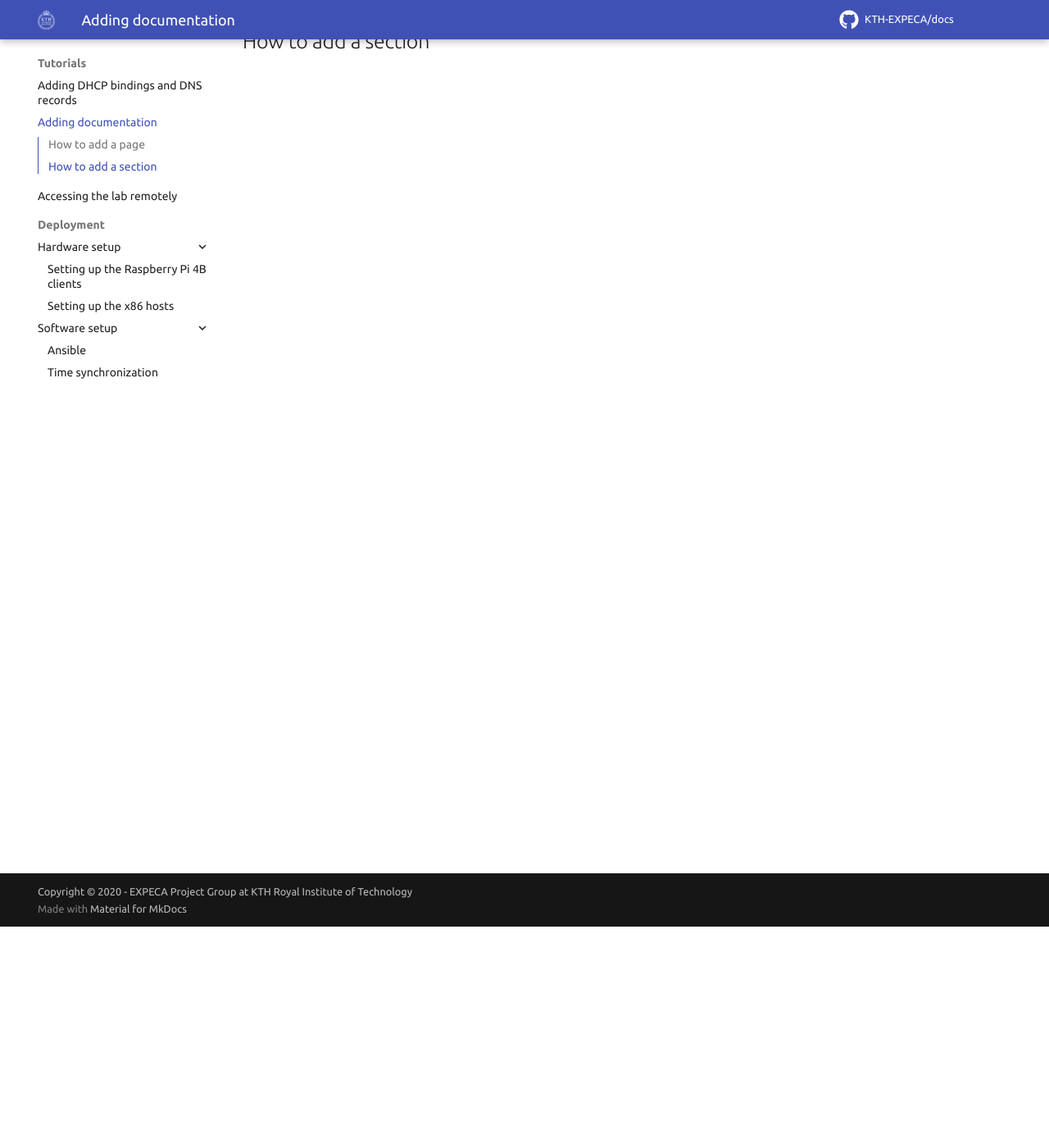
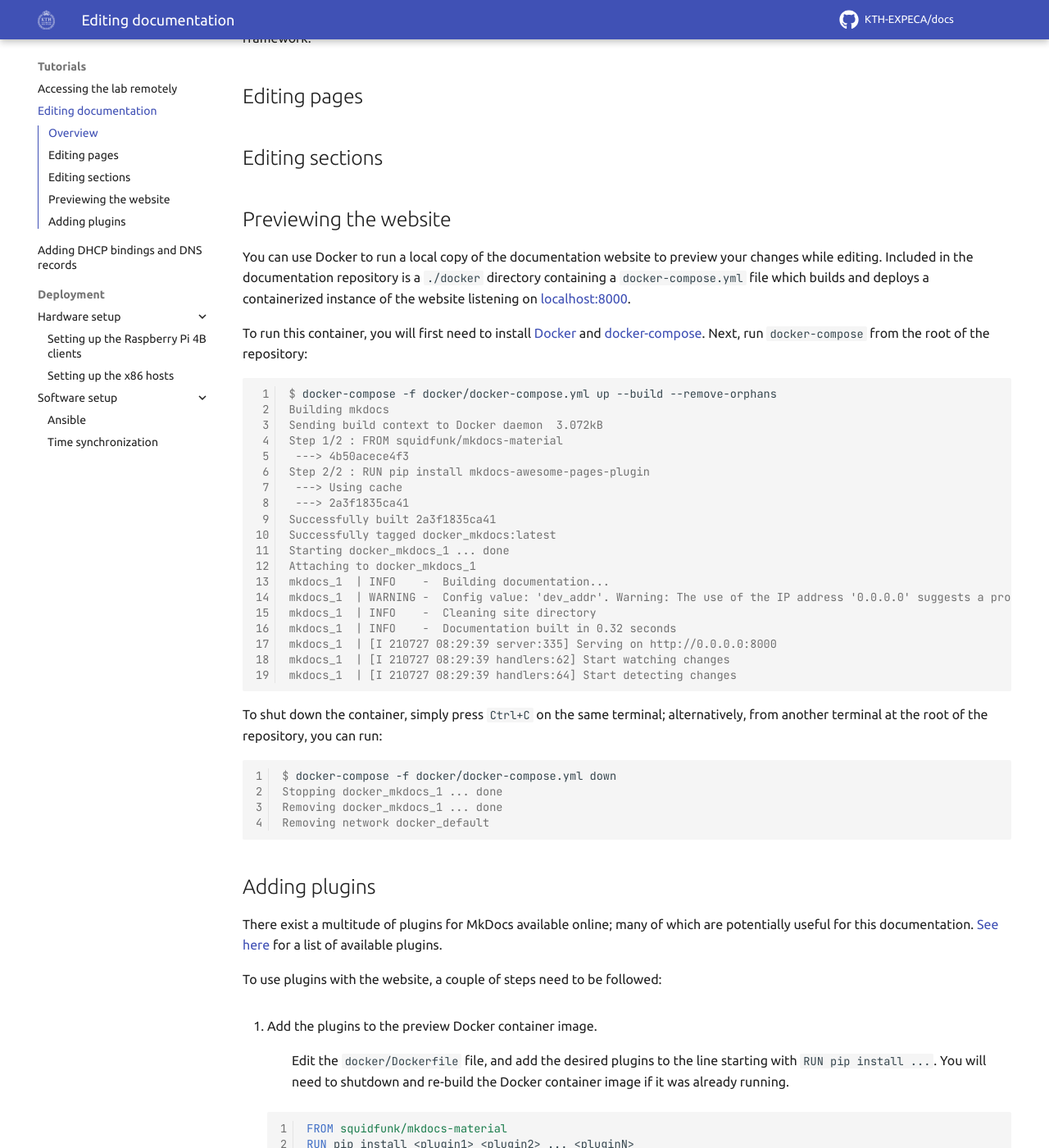
Before and after one commit to KTH-EXPECA/devdocs, an MkDocs documentation site: the page built from docs/tutorials/adding_documentation.md, in a window 1280 px wide and 1400 px high, scrolled down 270 px. Shown: the whole window at 82% size. Built offline with MkDocs 1.6.1 and Material for MkDocs 9.7.7, drawn with Linux system fonts in a browser that asks for light colours; comment, search, counter and statistics services are not loaded; some of the changed text lies outside the part shown.

Commit message:
documenting shitz

````diff
--- a/docs/tutorials/adding_documentation.md
+++ b/docs/tutorials/adding_documentation.md
@@ -1,5 +1,91 @@
-# Adding documentation
+# Editing documentation
 
-## How to add a page
+## Overview
 
-## How to add a section
+This website is built from Markdown-formatted text files using [Material for MkDocs](https://squidfunk.github.io/mkdocs-material/), an extended version of the base [MkDocs](https://www.mkdocs.org/) framework.
+
+## Editing pages
+
+
+
+## Editing sections
+
+## Previewing the website
+
+You can use Docker to run a local copy of the documentation website to preview your changes while editing.
+Included in the documentation repository is a `./docker` directory containing a `docker-compose.yml` file which builds and deploys a containerized instance of the website listening on [localhost:8000](http://localhost:8000).
+
+To run this container, you will first need to install [Docker](https://docs.docker.com/engine/install) and [docker-compose](https://docs.docker.com/compose/install/).
+Next, run `docker-compose` from the root of the repository:
+
+``` console
+$ docker-compose -f docker/docker-compose.yml up --build --remove-orphans
+Building mkdocs
+Sending build context to Docker daemon  3.072kB
+Step 1/2 : FROM squidfunk/mkdocs-material
+ ---> 4b50acece4f3
+Step 2/2 : RUN pip install mkdocs-awesome-pages-plugin
+ ---> Using cache
+ ---> 2a3f1835ca41
+Successfully built 2a3f1835ca41
+Successfully tagged docker_mkdocs:latest
+Starting docker_mkdocs_1 ... done
+Attaching to docker_mkdocs_1
+mkdocs_1  | INFO    -  Building documentation...
+mkdocs_1  | WARNING -  Config value: 'dev_addr'. Warning: The use of the IP address '0.0.0.0' suggests a production environment or the use of a proxy to connect to the MkDocs server. However, the MkDocs' server is intended for local development purposes only. Please use a third party production-ready server instead.
+mkdocs_1  | INFO    -  Cleaning site directory
+mkdocs_1  | INFO    -  Documentation built in 0.32 seconds
+mkdocs_1  | [I 210727 08:29:39 server:335] Serving on http://0.0.0.0:8000
+mkdocs_1  | [I 210727 08:29:39 handlers:62] Start watching changes
+mkdocs_1  | [I 210727 08:29:39 handlers:64] Start detecting changes
+```
+
+To shut down the container, simply press `Ctrl+C` on the same terminal; alternatively, from another terminal at the root of the repository, you can run:
+
+``` console
+$ docker-compose -f docker/docker-compose.yml down
+Stopping docker_mkdocs_1 ... done
+Removing docker_mkdocs_1 ... done
+Removing network docker_default
+```
+
+## Adding plugins
+
+There exist a multitude of plugins for MkDocs available online; many of which are potentially useful for this documentation.
+[See here](https://github.com/mkdocs/mkdocs/wiki/MkDocs-Plugins) for a list of available plugins.
+
+To use plugins with the website, a couple of steps need to be followed:
+
+1. Add the plugins to the preview Docker container image.
+: Edit the `docker/Dockerfile` file, and add the desired plugins to the line starting with `RUN pip install ...`.
+    You will need to shutdown and re-build the Docker container image if it was already running.
+
+    ``` Dockerfile
+    FROM squidfunk/mkdocs-material
+    RUN pip install <plugin1> <plugin2> ... <pluginN>
+    ```
+
+
+
+2. Add the plugins to the automated CI build configuration.
+: This needs to be done so that the plugins are included when the website is automatically built by the GitHub Action.
+    Edit the `.github/workflows/ci.yml` file and add the desired plugins to the line starting with `- run: pip install ...`, e.g.:
+
+    ``` yaml
+    - run: pip install <plugin1> <plugin2> ... <pluginN>
+    ```
+
+3. Make sure the plugin is enabled.
+: Edit the `mkdocs.yml` file, adding the corresponding entries to the `plugins` list entry (if no `plugins` entry exist, you need to create it).
+    For example:
+
+    ``` yaml
+    plugins:
+      - <plugin1>
+      - <plugin2>
+      - ...
+      - <pluginN>
+    ```
+
+4. Finally, configure the plugin.
+: Follow the specific instructions for each plugin to configure it.
--- a/mkdocs.yml
+++ b/mkdocs.yml
@@ -24,6 +24,7 @@ repo_url: https://github.com/KTH-EXPECA/docs
 repo_name: KTH-EXPECA/docs
 copyright: Copyright &copy; 2020 - EXPECA Project Group at KTH Royal Institute of Technology
 markdown_extensions:
+  - def_list
   - pymdownx.highlight:
       linenums: yes
       linenums_style: pymdownx-inline
````
Also changed, not shown: docs/tutorials/.pages (added).
